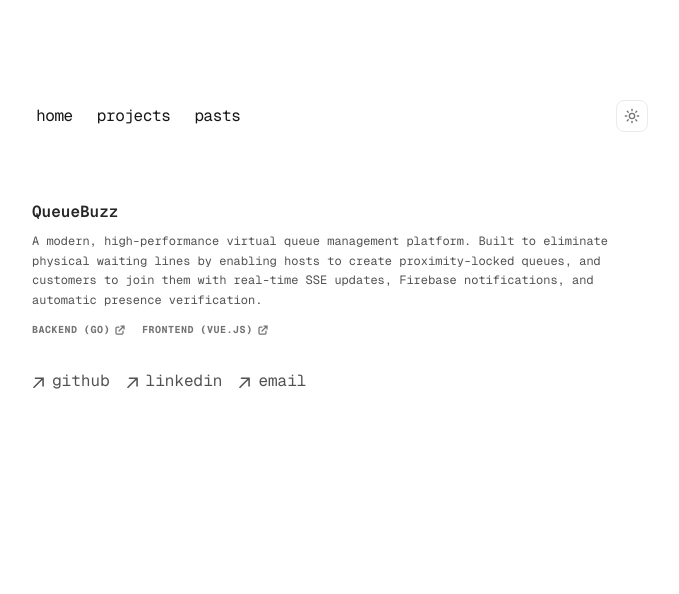
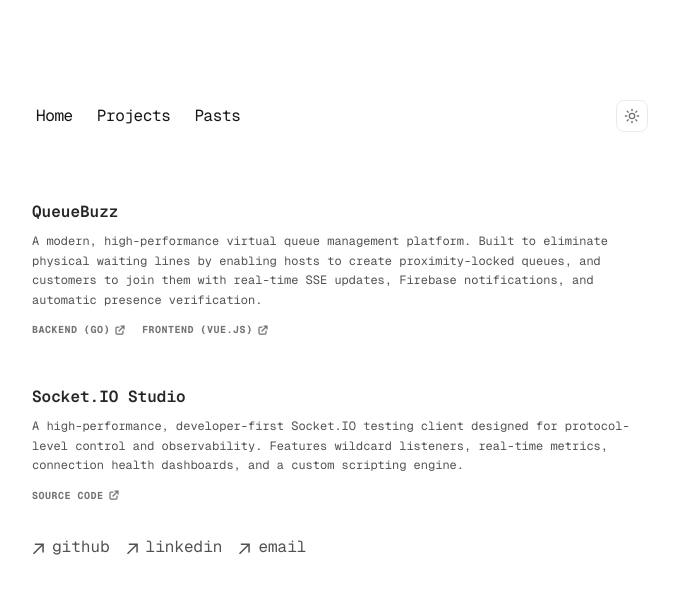
Before and after one commit to jinsan-t-j/me, a Next.js app: page /projects in a window 1280 px wide. Shown: the top 594 px of the page, without its empty margins (296-975 px from the left). Built offline with nearby package versions, Linux system fonts and the light colour scheme.

Commit message:
feat: add Socket.IO Studio project, enhance project links, and refine UI text and navigation labels

```diff
--- a/app/components/nav.tsx
+++ b/app/components/nav.tsx
@@ -3,13 +3,13 @@ import { ThemeToggle } from './theme-toggle'
 
 const navItems = {
   '/': {
-    name: 'home',
+    name: 'Home',
   },
   '/projects': {
-    name: 'projects',
+    name: 'Projects',
   },
   '/pasts': {
-    name: 'pasts',
+    name: 'Pasts',
   },
 }
 
--- a/app/data/portfolio.tsx
+++ b/app/data/portfolio.tsx
@@ -103,6 +103,26 @@ export const DATA = {
                     href: "https://vuejs.org",
                 }
             ],
-        }
+        },
+        {
+            title: "Socket.IO Studio",
+            href: "https://socketiostudio.jinsantj.com",
+            active: true,
+            description: "A high-performance, developer-first Socket.IO testing client designed for protocol-level control and observability. Features wildcard listeners, real-time metrics, connection health dashboards, and a custom scripting engine.",
+            technologies: [
+                "Vue 3",
+                "TypeScript",
+                "Vite",
+                "Tailwind CSS",
+                "Socket.io",
+                "IndexedDB"
+            ],
+            links: [
+                {
+                    type: "Source Code",
+                    href: "https://github.com/jinsan-t-j/Socket.IO-Studio",
+                }
+            ],
+        },
     ]
 };
--- a/app/page.tsx
+++ b/app/page.tsx
@@ -15,10 +15,7 @@ export default function Page() {
 
         <div className="text-neutral-600 dark:text-neutral-300 leading-relaxed text-sm space-y-4">
           <p>
-            I love to build helpful internet things. I enjoy building products that help people solve their problems.
-          </p>
-          <p>
-            This is my personal website where I share my thoughts, projects, and about my pasts.
+            I love to build internet things. I enjoy building products that help people solve their problems. This is my personal website where I share my thoughts, projects, and about my pasts.
           </p>
           <p>
             I&apos;ve built <Link href="/projects" className="text-neutral-900 dark:text-white underline underline-offset-4 decoration-neutral-300 dark:decoration-neutral-700 hover:decoration-neutral-900 dark:hover:decoration-white font-medium">QueueBuzz</Link> and engineered systems at <Link href="https://buymeacoffee.com" target="_blank" className="text-neutral-900 dark:text-white underline underline-offset-4 decoration-neutral-300 dark:decoration-neutral-700 hover:decoration-neutral-900 dark:hover:decoration-white font-medium">Buy Me a Coffee</Link>.
--- a/app/projects/page.tsx
+++ b/app/projects/page.tsx
@@ -11,12 +11,18 @@ export default function Page() {
   return (
     <section className="animate-fade-in space-y-8">
       <div className="space-y-12">
-        {DATA.projects.map((project, id) => (
-          <div key={id} className="group space-y-2">
+        {DATA.projects.map((project) => (
+          <div key={project.title} className="space-y-2">
             <div className="flex justify-between items-baseline">
               <h2 className="font-semibold text-base text-neutral-800 dark:text-neutral-200">
-                {project.title}
+                <Link target='_blank' href={project.href} className="group flex items-center gap-1 hover:underline">
+                  {project.title}
+                  <svg className="h-3 w-3 opacity-0 group-hover:opacity-60 transition-opacity" fill="none" viewBox="0 0 24 24" stroke="currentColor" strokeWidth="2.5">
+                      <path strokeLinecap="round" strokeLinejoin="round" d="M10 6H6a2 2 0 00-2 2v10a2 2 0 002 2h10a2 2 0 002-2v-4M14 4h6m0 0v6m0-6L10 14" />
+                  </svg>
+                </Link>
               </h2>
+
             </div>
             <p className="text-xs text-neutral-600 dark:text-neutral-400 leading-relaxed">
               {project.description}
```
